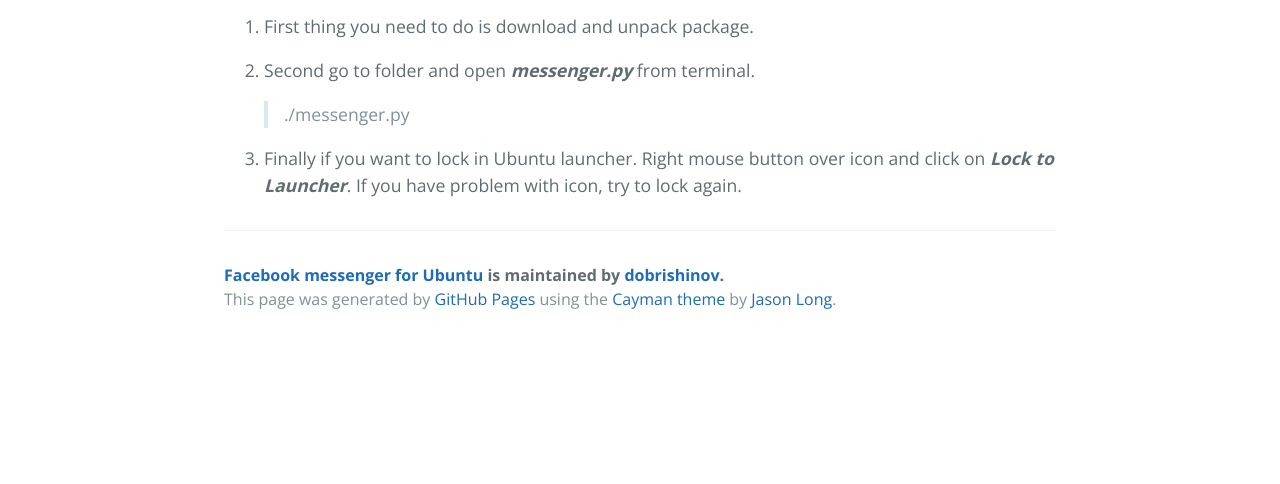
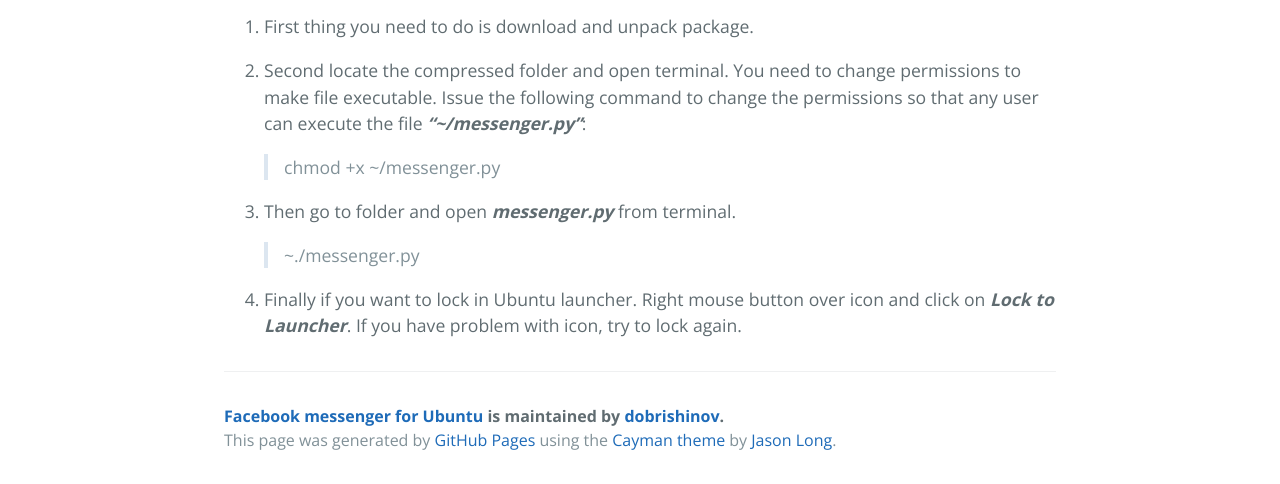
Before and after one commit to dobrishinov/Facebook_Messenger_Ubuntu_App, a plain HTML site: page index.html in a window 1280 px wide. Shown: the part 599-1083 px from the top of the page. Before the commit the page ends 942 px from the top, so only its background shows below. Drawn offline with nearby package versions, Linux system fonts and the light colour scheme.

Commit message:
Create gh-pages branch via GitHub

```diff
--- a/index.html
+++ b/index.html
@@ -30,10 +30,19 @@
 <ol>
 <li><p>First thing you need to do is download and unpack package.</p></li>
 <li>
-<p>Second go to folder and open <strong><em>messenger.py</em></strong> from terminal. </p>
+<p>Second locate the compressed folder and open terminal.
+You need to change permissions to make file executable.
+Issue the following command to change the permissions so that any user can execute the file <strong><em>“~/messenger.py”</em></strong>:</p>
 
 <blockquote>
-<p>./messenger.py</p>
+<p>chmod +x ~/messenger.py</p>
+</blockquote>
+</li>
+<li>
+<p>Then go to folder and open <strong><em>messenger.py</em></strong> from terminal. </p>
+
+<blockquote>
+<p>~./messenger.py</p>
 </blockquote>
 </li>
 <li><p>Finally if you want to lock in Ubuntu launcher.
--- a/params.json
+++ b/params.json
@@ -1 +1 @@
-{"name":"Facebook messenger for Ubuntu","tagline":"Unofficial Facebook messenger for Ubuntu","body":"# Facebook Messenger Ubuntu App\r\nUnofficial Facebook messenger for Ubuntu\r\n\r\n# How to install\r\n1. First thing you need to do is download and unpack package.\r\n\r\n2. Second go to folder and open **_messenger.py_** from terminal. \r\n\r\n  > ./messenger.py\r\n\r\n3. Finally if you want to lock in Ubuntu launcher. \r\nRight mouse button over icon and click on **_Lock to Launcher_**. \r\nIf you have problem with icon, try to lock again.\r\n","google":"UA-20197001-2","note":"Don't delete this file! It's used internally to help with page regeneration."}
+{"name":"Facebook messenger for Ubuntu","tagline":"Unofficial Facebook messenger for Ubuntu","body":"# Facebook Messenger Ubuntu App\r\nUnofficial Facebook messenger for Ubuntu\r\n\r\n# How to install\r\n1. First thing you need to do is download and unpack package.\r\n\r\n2. Second locate the compressed folder and open terminal. \r\nYou need to change permissions to make file executable.\r\nIssue the following command to change the permissions so that any user can execute the file **_“~/messenger.py”_**:\r\n\r\n  > chmod +x ~/messenger.py\r\n\r\n3. Then go to folder and open **_messenger.py_** from terminal. \r\n\r\n  > ~./messenger.py\r\n\r\n4. Finally if you want to lock in Ubuntu launcher. \r\nRight mouse button over icon and click on **_Lock to Launcher_**. \r\nIf you have problem with icon, try to lock again.\r\n","google":"UA-20197001-2","note":"Don't delete this file! It's used internally to help with page regeneration."}
```
